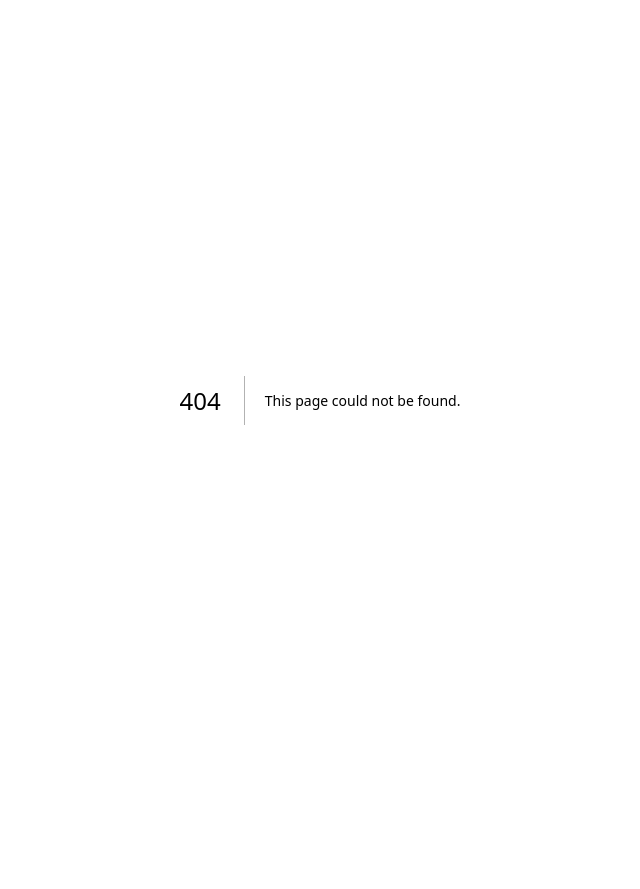
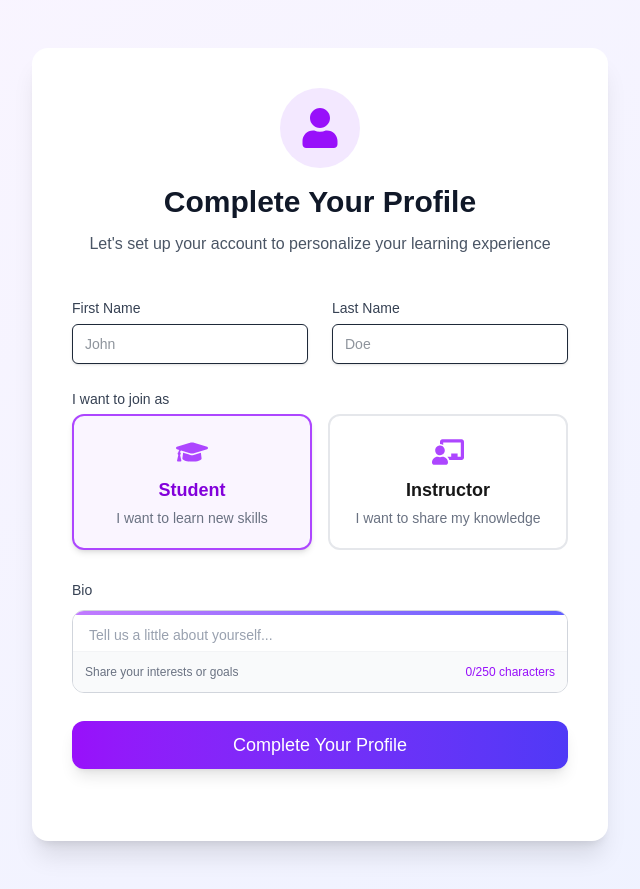
Before and after one commit to arjav1528/Learnify-LMS, a Next.js app: page /complete-profile in a window 1280 px wide. Before the commit this address had no page. Shown: the whole page, without its empty margins (320-960 px from the left). Before the commit the page ends 800 px from the top, so only its background shows below. Built offline with nearby package versions, Linux system fonts and the light colour scheme; no server answers.

Commit message:
complete-profile page

```diff
--- /dev/null
+++ b/src/app/complete-profile/page.tsx
@@ -0,0 +1,256 @@
+'use client';
+
+import React, { useState } from 'react';
+import { Input } from '@/components/ui/input';
+import { Label } from '@/components/ui/label';
+import { Button } from '@/components/ui/button';
+import { useUser } from '@clerk/nextjs';
+import toast, { Toaster } from 'react-hot-toast';
+import { FaUser, FaGraduationCap, FaChalkboardTeacher } from 'react-icons/fa';
+import { motion } from 'framer-motion';
+import { useRouter } from 'next/navigation';
+export default function CompleteProfile() {
+  const { user } = useUser();
+  const userId = user?.id;
+  const [isLoading, setIsLoading] = useState(false);
+  const [formData, setFormData] = useState({
+    firstName: '',
+    lastName: '',
+    role: 'student', // Default role
+    bio: '',
+    profileImage: '',
+  });
+
+  const handleInputChange = (field: string, value: string) => {
+    setFormData(prev => ({
+      ...prev,
+      [field]: value
+    }));
+  };
+
+  const handleSubmit = async (e: React.FormEvent) => {
+    e.preventDefault();
+    setIsLoading(true);
+
+    try {
+      if (!user) {
+        throw new Error("User not authenticated");
+      }
+
+      // Update user metadata
+      const response = await fetch(`/api/user/update`,
+        {
+          method: 'POST',
+          headers: {
+            'Content-Type': 'application/json',
+          },
+          body: JSON.stringify({
+            userId,
+            firstName: formData.firstName,
+            lastName: formData.lastName,
+            role: formData.role,
+            bio: formData.bio,
+          }),
+        }
+       )
+
+       console.log(response);
+
+
+      if (!response.ok) {
+        throw new Error("Failed to update profile");
+      }
+
+      toast.success("Profile updated successfully!");
+
+      // Redirect or perform any other actions after successful profile update
+      const router = useRouter();
+      if(formData.role === 'instructor'){
+        router.push('/instructor/dashboard');
+      }else{
+        router.push('/dashboard');
+      }
+
+    } catch (error) {
+      console.error("Error updating profile:", error);
+      toast.error("Failed to update profile. Please try again.");
+    } finally {
+      setIsLoading(false);
+    }
+  };
+
+  return (
+    <div className="min-h-screen bg-gradient-to-br from-purple-50 to-indigo-50 flex items-center justify-center py-12 px-4 sm:px-6 lg:px-8">
+      <motion.div
+        initial={{ opacity: 0, y: 20 }}
+        animate={{ opacity: 1, y: 0 }}
+        transition={{ duration: 0.5 }}
+        className="max-w-xl w-full space-y-8 bg-white p-10 rounded-2xl shadow-xl"
+      >
+        <div className="text-center">
+          <motion.div
+            initial={{ scale: 0.9 }}
+            animate={{ scale: 1 }}
+            transition={{ duration: 0.5 }}
+            className="mx-auto bg-purple-100 rounded-full w-20 h-20 flex items-center justify-center mb-4"
+          >
+            <FaUser className="h-10 w-10 text-purple-600" />
+          </motion.div>
+          <h2 className="text-3xl font-extrabold text-gray-900">Complete Your Profile</h2>
+          <p className="mt-3 text-md text-gray-600">
+            Let's set up your account to personalize your learning experience
+          </p>
+        </div>
+
+        <form className="mt-10 space-y-7" onSubmit={handleSubmit}>
+          <div className="grid grid-cols-1 md:grid-cols-2 gap-x-6 gap-y-5">
+            <div>
+              <Label htmlFor="firstName" className="text-gray-700 font-medium">First Name</Label>
+              <Input
+                id="firstName"
+                type="text"
+                required
+                value={formData.firstName}
+                onChange={(e) => handleInputChange('firstName', e.target.value)}
+                className="mt-1 focus:ring-purple-500 focus:border-purple-500 shadow-sm bg-white text-gray-800"
+                placeholder="John"
+              />
+            </div>
+
+            <div>
+              <Label htmlFor="lastName" className="text-gray-700 font-medium">Last Name</Label>
+              <Input
+                id="lastName"
+                type="text"
+                required
+                value={formData.lastName}
+                onChange={(e) => handleInputChange('lastName', e.target.value)}
+                className="mt-1 focus:ring-purple-500 focus:border-purple-500 shadow-sm bg-white text-gray-800"
+                placeholder="Doe"
+              />
+            </div>
+          </div>
+
+          <div>
+            <Label htmlFor="role" className="text-gray-700 font-medium mb-2 block">I want to join as</Label>
+            <div className="mt-2 grid grid-cols-1 md:grid-cols-2 gap-4">
+              <motion.button
+                whileHover={{ scale: 1.02 }}
+                whileTap={{ scale: 0.98 }}
+                type="button"
+                className={`p-5 border-2 rounded-xl text-center transition-all ${
+                  formData.role === 'student'
+                    ? 'border-purple-500 bg-purple-50 text-purple-700 shadow-md'
+                    : 'border-gray-200 hover:border-purple-300'
+                }`}
+                onClick={() => handleInputChange('role', 'student')}
+              >
+                <div className="flex flex-col items-center">
+                  <FaGraduationCap className="h-8 w-8 mb-2 text-purple-500" />
+                  <div className="font-semibold text-lg">Student</div>
+                  <div className="text-sm text-gray-500 mt-1">I want to learn new skills</div>
+                </div>
+              </motion.button>
+
+              <motion.button
+                whileHover={{ scale: 1.02 }}
+                whileTap={{ scale: 0.98 }}
+                type="button"
+                className={`p-5 border-2 rounded-xl text-center transition-all ${
+                  formData.role === 'instructor'
+                    ? 'border-purple-500 bg-purple-50 text-purple-700 shadow-md'
+                    : 'border-gray-200 hover:border-purple-300'
+                }`}
+                onClick={() => handleInputChange('role', 'instructor')}
+              >
+                <div className="flex flex-col items-center">
+                  <FaChalkboardTeacher className="h-8 w-8 mb-2 text-purple-500" />
+                  <div className="font-semibold text-lg">Instructor</div>
+                  <div className="text-sm text-gray-500 mt-1">I want to share my knowledge</div>
+                </div>
+              </motion.button>
+            </div>
+          </div>
+
+          <div>
+            <Label htmlFor="bio" className="text-gray-700 font-medium">Bio</Label>
+            <motion.div
+              whileHover={{ boxShadow: "0 4px 12px rgba(0, 0, 0, 0.05)" }}
+              className="mt-2 relative rounded-xl border border-gray-300 bg-white overflow-hidden"
+            >
+              <div className="absolute top-0 left-0 right-0 h-1 bg-gradient-to-r from-purple-400 to-indigo-500"></div>
+              <Input
+                id="bio"
+                value={formData.bio}
+                onChange={(e) => handleInputChange('bio', e.target.value)}
+                className="border-none pt-4 px-4 focus:ring-0 text-base placeholder:text-gray-400 bg-white text-gray-800"
+                placeholder="Tell us a little about yourself..."
+              />
+              <div className="p-3 bg-gray-50 border-t border-gray-100 flex justify-between items-center">
+                <div className="text-xs text-gray-500">Share your interests or goals</div>
+                <div className="text-xs font-medium text-purple-600">
+                  {formData.bio.length}/250 characters
+                </div>
+              </div>
+            </motion.div>
+          </div>
+
+          <motion.div
+            whileHover={{ scale: 1.01 }}
+            whileTap={{ scale: 0.99 }}
+          >
+            <Button
+              type="submit"
+              className="w-full py-6 bg-gradient-to-r from-purple-600 to-indigo-600 hover:from-purple-700 hover:to-indigo-700 text-white text-lg font-medium rounded-xl shadow-lg"
+              disabled={isLoading}
+            >
+              {isLoading ? (
+                <span className="flex items-center justify-center">
+                  <svg className="animate-spin -ml-1 mr-3 h-5 w-5 text-white" xmlns="http://www.w3.org/2000/svg" fill="none" viewBox="0 0 24 24">
+                    <circle className="opacity-25" cx="12" cy="12" r="10" stroke="currentColor" strokeWidth="4"></circle>
+                    <path className="opacity-75" fill="currentColor" d="M4 12a8 8 0 018-8V0C5.373 0 0 5.373 0 12h4zm2 5.291A7.962 7.962 0 014 12H0c0 3.042 1.135 5.824 3 7.938l3-2.647z"></path>
+                  </svg>
+                  Saving...
+                </span>
+              ) : 'Complete Your Profile'}
+            </Button>
+          </motion.div>
+        </form>
+
+        <Toaster
+          position="bottom-center"
+          toastOptions={{
+            duration: 4000,
+            style: {
+              background: '#333',
+              color: '#fff',
+              borderRadius: '10px',
+              padding: '16px',
+              boxShadow: '0 4px 12px rgba(0, 0, 0, 0.15)',
+            },
+            success: {
+              duration: 5000,
+              iconTheme: {
+                primary: '#10B981',
+                secondary: 'white',
+              },
+              style: {
+                background: '#10B981',
+              },
+            },
+            error: {
+              duration: 5000,
+              iconTheme: {
+                primary: '#EF4444',
+                secondary: 'white',
+              },
+              style: {
+                background: '#EF4444',
+              },
+            },
+          }}
+        />
+      </motion.div>
+    </div>
+  );
+}
```
